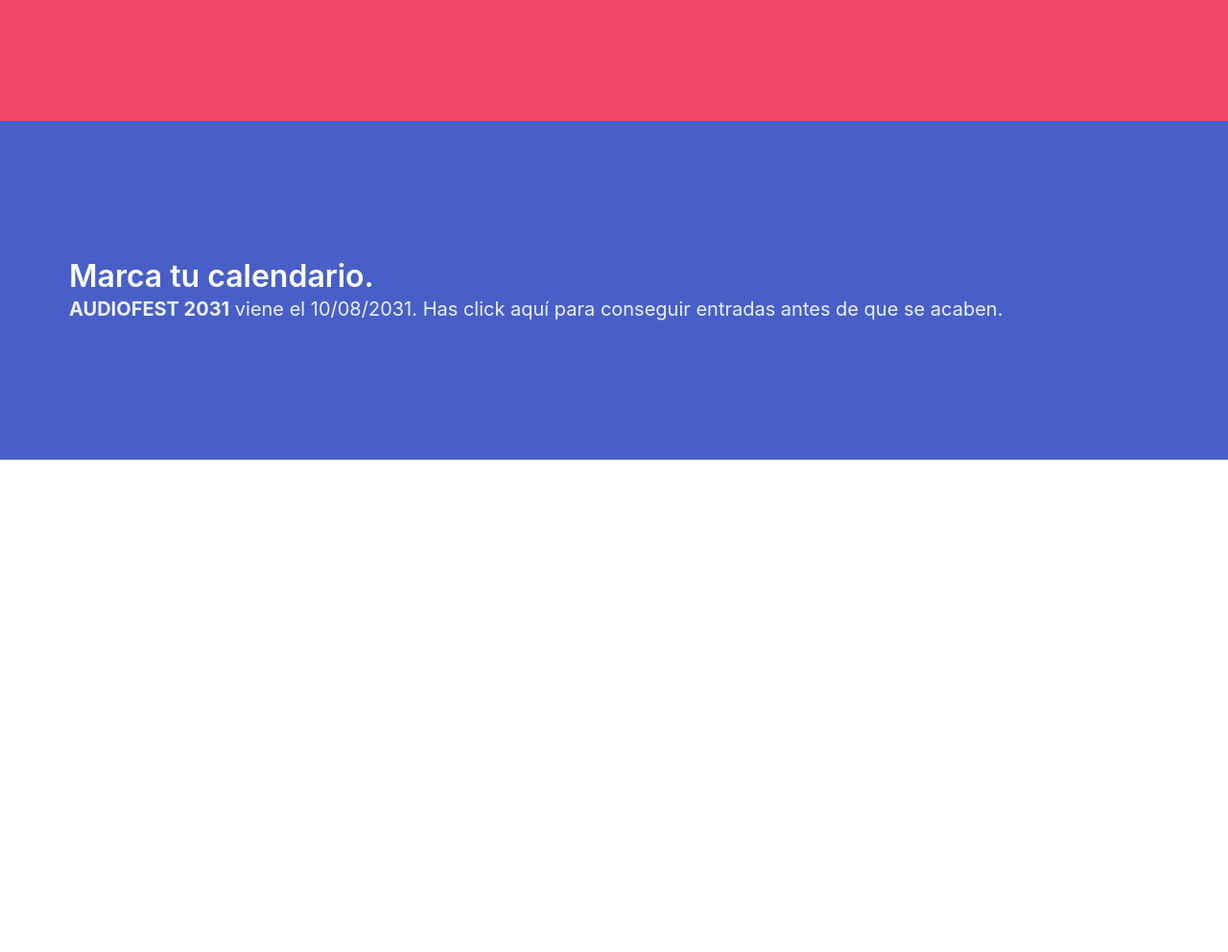
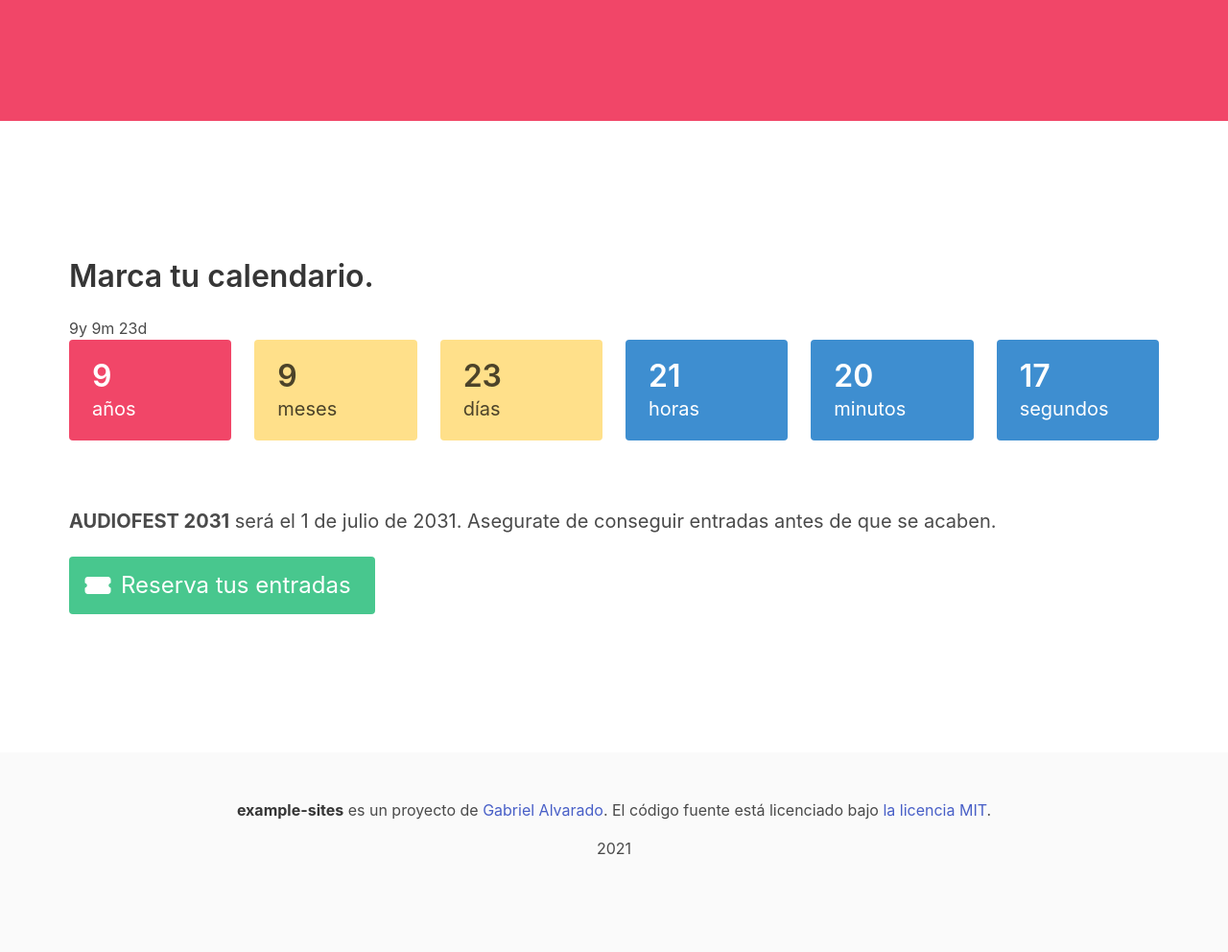
Before and after one commit to Senchi3/example-sites, a plain HTML site: page evento.html in a window 1280 px wide. Shown: the part 920-1912 px from the top of the page at 96% size. Before the commit the page ends 1399 px from the top, so only its background shows below. Drawn offline with nearby package versions, Linux system fonts and the light colour scheme.

Commit message:
Progress in event site (check countdown.js, some shady shit going on lol)

```diff
--- a/evento.html
+++ b/evento.html
@@ -6,7 +6,10 @@
     <meta name="viewport" content="width=device-width, initial-scale=1">
     <title>Hello Bulma!</title>
     <link rel="stylesheet" href="https://cdn.jsdelivr.net/npm/bulma@0.9.3/css/bulma.min.css">
-    <link rel="stylesheet" href="/main.css">
+    <link rel="stylesheet" href="styles/main.css">
+    <link rel="stylesheet" href="styles/evento.css">
+    <script src="scripts/countdown.js"></script>
+    <script src="https://kit.fontawesome.com/47aa67d8f2.js" crossorigin="anonymous"></script>
 </head>
 
 <body>
@@ -85,17 +88,73 @@
             </p>
         </div>
     </section>
-    <section class="hero is-medium is-link">
+    <section class="hero is-medium">
         <div class="hero-body">
             <p class="title">
                 Marca tu calendario.
             </p>
+            <p id="countdown"></p>
+
+            <div class="tile is-ancestor">
+                <div class="tile is-parent is-2">
+                    <article class="tile is-child notification is-danger">
+                        <p class="title" id="years">
+                        <p class="subtitle">años</p>
+                    </article>
+                </div>
+                <div class="tile is-parent is-2">
+                    <article class="tile is-child notification is-warning">
+                        <p class="title" id="months">
+                        <p class="subtitle">meses</p>
+                    </article>
+                </div>
+                <div class="tile is-parent is-2">
+                    <article class="tile is-child notification is-warning">
+                        <p class="title" id="days">
+                        <p class="subtitle">días</p>
+                    </article>
+                </div>
+                <div class="tile is-parent is-2">
+                    <article class="tile is-child notification is-info">
+                        <p class="title" id="hours">
+                        <p class="subtitle">horas</p>
+                    </article>
+                </div>
+                <div class="tile is-parent is-2">
+                    <article class="tile is-child notification is-info">
+                        <p class="title" id="minutes">
+                        <p class="subtitle">minutos</p>
+                    </article>
+                </div>
+                <div class="tile is-parent is-2">
+                    <article class="tile is-child notification is-info">
+                        <p class="title" id="seconds">
+                        <p class="subtitle">segundos</p>
+                    </article>
+                </div>
+            </div>
+            <br/>
+            <br/>
             <p class="subtitle">
-                <b>AUDIOFEST 2031</b> viene el 10/08/2031. Has click aquí para conseguir entradas antes de que se
+                <b>AUDIOFEST 2031</b> será el 1 de julio de 2031. Asegurate de conseguir entradas antes de que se
                 acaben.
             </p>
+            <button class="button is-success is-large">
+                <span class="icon is-small">
+                    <i class="fas fa-ticket-alt"></i>
+                </span>
+                <span>Reserva tus entradas</span>
+            </button>
         </div>
     </section>
+    <footer class="footer">
+        <div class="content has-text-centered">
+          <p>
+            <strong>example-sites</strong> es un proyecto de <a href="https://github.com/senchi3">Gabriel Alvarado</a>. El código fuente está licenciado bajo <a href="http://opensource.org/licenses/mit-license.php">la licencia MIT</a>.
+          </p>
+          <p>2021</p>
+        </div>
+      </footer>
 </body>
 
 </html>
--- /dev/null
+++ b/scripts/countdown.js
@@ -0,0 +1,38 @@
+// Set the date we're counting down to
+var countDownDate = new Date("Jul 1, 2031 18:00:00").getTime();
+
+// Update the count down every 1 second
+var x = setInterval(function () {
+  // Get today's date and time
+  var now = new Date().getTime();
+
+  // Find the distance between now and the count down date
+  var distance = countDownDate - now;
+
+  // Time calculations for days, hours, minutes and seconds
+  // TODO: Months fix is extremely rag-tag, find a new way to handle months so that all data can be displayed accurately
+  // UPDATE: Apparently this works????
+  var years = Math.floor(distance / (1000 * 60 * 60 * 24 * 365));
+  var months = Math.floor((distance % (1000 * 60 * 60 * 24 * 365)) / (1000 * 60 * 60 * 24 * 30.43));
+  var days = Math.floor((distance % (1000 * 60 * 60 * 24 * 30.43)) / (1000 * 60 * 60 * 24));
+  var hours = Math.floor((distance % (1000 * 60 * 60 * 24)) / (1000 * 60 * 60));
+  var minutes = Math.floor((distance % (1000 * 60 * 60)) / (1000 * 60));
+  var seconds = Math.floor((distance % (1000 * 60)) / 1000);
+
+  // Display the results in elements
+  document.getElementById("countdown").innerHTML =
+    years + "y " + months + "m " + days + "d "; // + hours + "h " + minutes + "m " + seconds + "s "
+  document.getElementById("years").innerHTML = years;
+  document.getElementById("months").innerHTML = months;
+  document.getElementById("days").innerHTML = days;
+  document.getElementById("hours").innerHTML = hours;
+  document.getElementById("minutes").innerHTML = minutes;
+  document.getElementById("seconds").innerHTML = seconds;
+
+  // If the count down is finished, write some text
+  if (distance < 0) {
+    clearInterval(x);
+    document.getElementById("countdown").innerHTML = "HOY";
+    document.getElementById("years").innerHTML = "HOY";
+  }
+}, 1000);
```
Also changed, not shown: styles/evento.css (added), styles/main.css (added).
